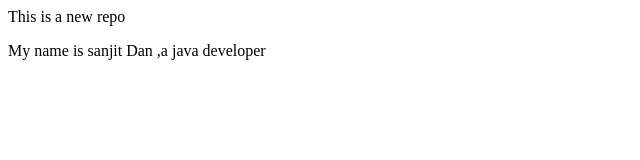
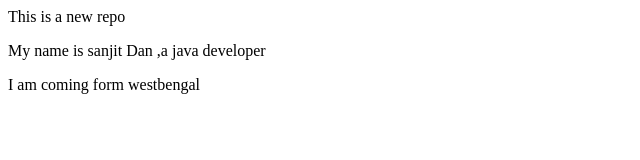
Before and after one commit to sanjit-dan/localrepo, a plain HTML site: page index.html in a window 1280 px wide. Shown: the whole page, without its empty margins (0-640 px from the left). Drawn offline with Linux system fonts and the light colour scheme.

Commit message:
Add address

```diff
--- a/index.html
+++ b/index.html
@@ -1,2 +1,3 @@
 <p>This is a new repo</p>
 <p>My name is sanjit Dan ,a java developer</p>
+<p>I am coming form westbengal</p>
```
